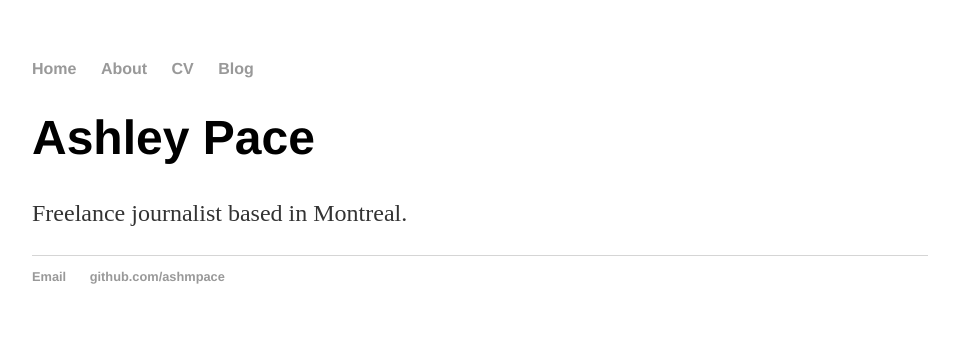
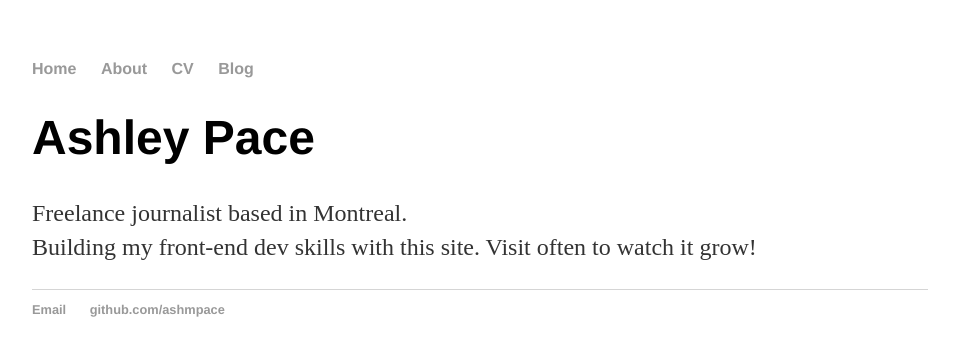
Before and after one commit to ashmpace/ashmpace.github.io, a Jekyll site: the page built from index.html, in a window 1280 px wide. Shown: the top 356 px of the page, without its empty margins (160-1119 px from the left). Built offline with Jekyll 4.4.1, drawn with Linux system fonts in a browser that asks for light colours.

Commit message:
Edited home page text.

```diff
--- a/index.html
+++ b/index.html
@@ -4,5 +4,6 @@ title: Ashley Pace
 ---
 <div class="blurb">
 	<h1>Ashley Pace</h1>
-	<p>Freelance journalist based in Montreal.</p>
+	<p>Freelance journalist based in Montreal.<br>
+	Building my front-end dev skills with this site. Visit often to watch it grow!</p>
 </div><!-- /.blurb -->
```
